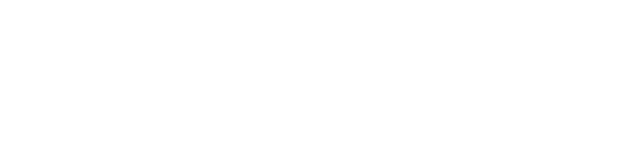
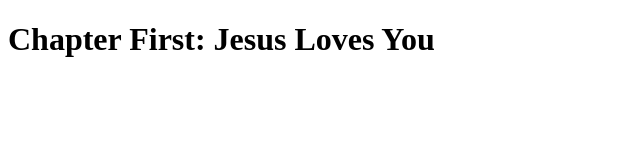
Before and after one commit to posada-xabier/sharezza, a plain HTML site: page index.html in a window 1280 px wide. Shown: the whole page, without its empty margins (0-640 px from the left). Drawn offline with Linux system fonts and the light colour scheme.

Commit message:
Update index.html
Add title for the firs chapter

```diff
--- a/index.html
+++ b/index.html
@@ -5,6 +5,7 @@
     <title>A brand new Life</title>
   </head>
   <body>
+   <h1> Chapter First: Jesus Loves You  </h1>
 
   </body>
 </html>
```
